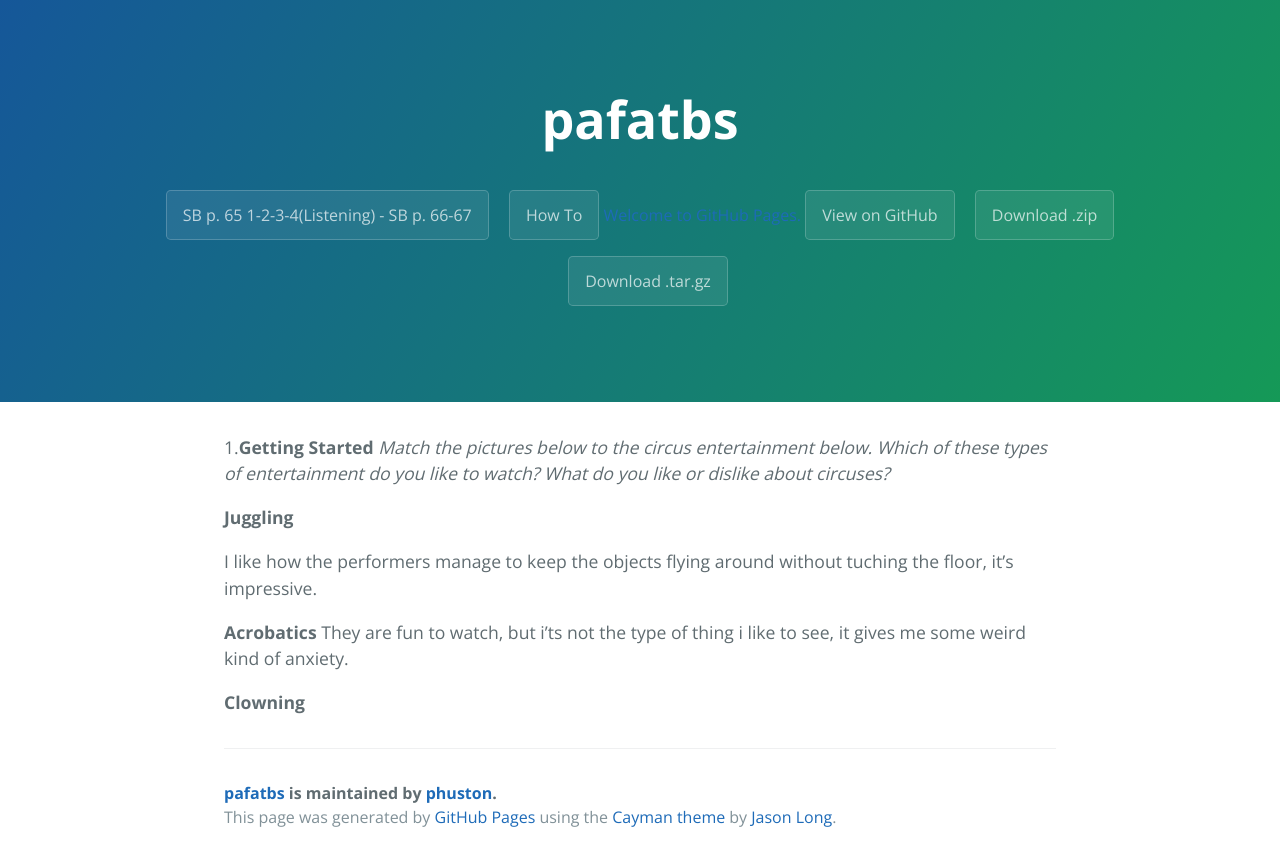
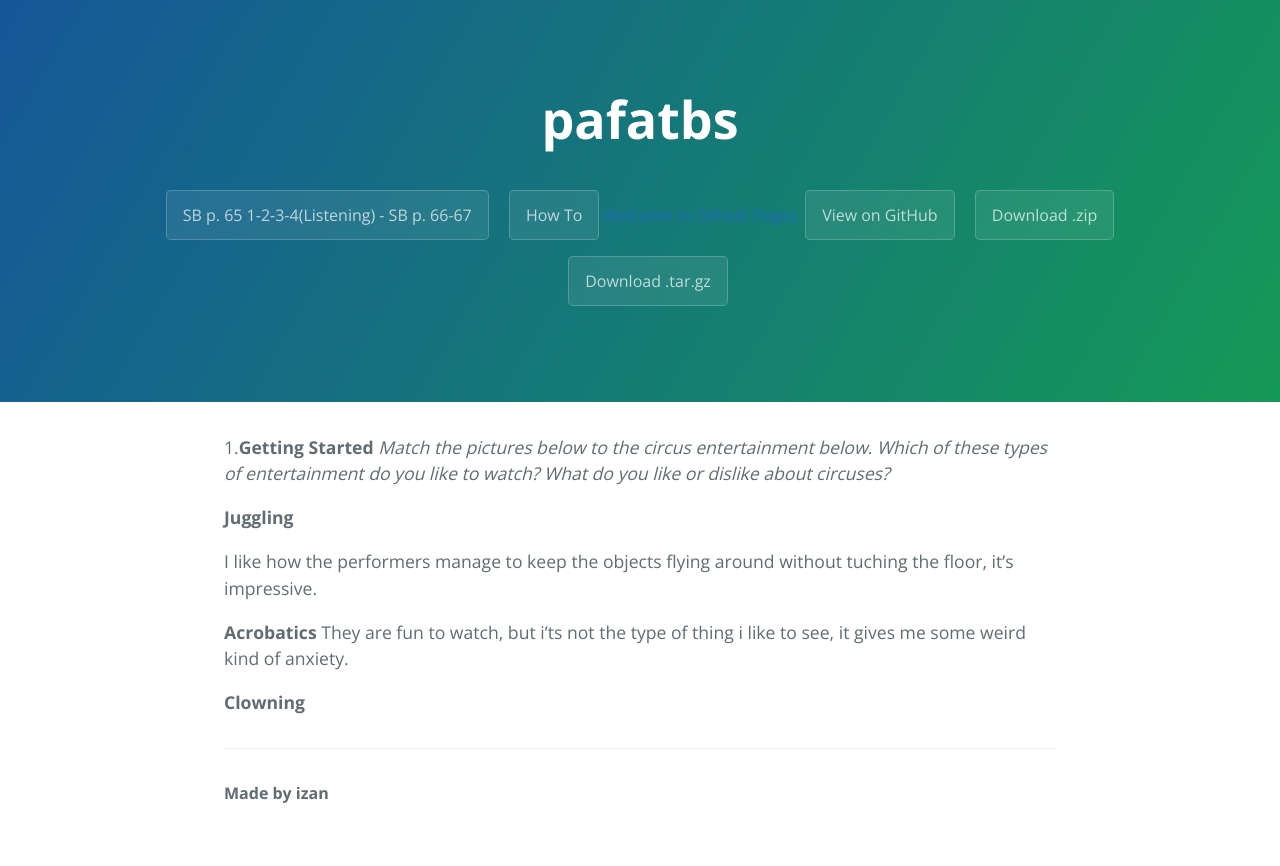
Before and after one commit to phuston/patrickandfrantonarethebestninjas, a Jekyll site: the page built from Exercises1.md, in a window 1280 px wide. Shown: the top 866 px of the page. Built offline with Jekyll 4.4.1, drawn with Linux system fonts in a browser that asks for light colours.

Commit message:
Update template.html

```diff
--- a/_layouts/template.html
+++ b/_layouts/template.html
@@ -26,9 +26,9 @@
       {{ content }}
 
       <footer class="site-footer">
-        <span class="site-footer-owner"><a href="https://github.com/phuston/patrickandfrantonarethebestninjas">pafatbs</a> is maintained by <a href="https://github.com/phuston">phuston</a>.</span>
+        <span class="site-footer-owner">Made by izan</span>
 
-        <span class="site-footer-credits">This page was generated by <a href="https://pages.github.com">GitHub Pages</a> using the <a href="https://github.com/jasonlong/cayman-theme">Cayman theme</a> by <a href="https://twitter.com/jasonlong">Jason Long</a>.</span>
+
       </footer>
 
     </section>
```
